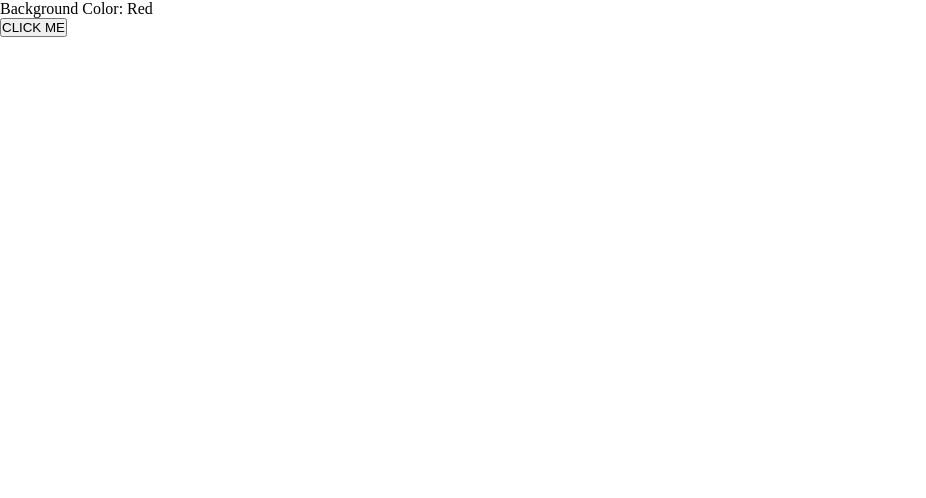
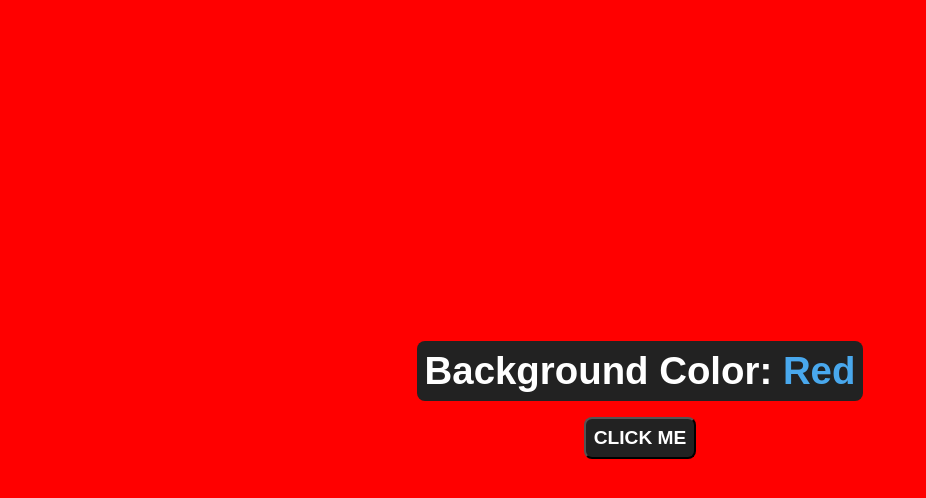
Before and after one commit to codebuilder-js/color-flipper, a plain HTML site: page index.html in a window 1280 px wide. Shown: the whole page, without its empty margins (0-926 px from the left). Drawn offline with Linux system fonts and the light colour scheme.

Commit message:
Create the main style of the page and the algorithm on script.file

```diff
--- a/index.html
+++ b/index.html
@@ -8,7 +8,7 @@
 </head>
 <body>
     <div class="main-container">
-        <div class="color-name">Background Color: Red</div>
+        <div class="color-name">Background Color: <span>Red</span></div>
         <button class="btn-flipper">CLICK ME</button>
     </div>
 
--- a/style.css
+++ b/style.css
@@ -1,5 +1,41 @@
 * {
+    box-sizing: border-box;
+    font-family: Arial, Helvetica, sans-serif;
     margin: 0;
     padding: 0;
-    box-sizing: border-box;
 }
+
+.main-container {
+    background-color: red;
+    height: 100vh;
+
+    display: flex;
+    justify-content: center;
+    align-items: center;
+    flex-direction: column;
+    gap: 16px;
+}
+
+.color-name {
+    background-color: #222222;
+    border-radius: 8px;
+    color: white;
+    font-size: 2.4em;
+    font-weight: bold;
+    padding: 8px;
+}
+
+.color-name span {
+    color: #49a8ed;
+}
+
+button {
+    background-color: #222222;
+    border-radius: 8px;
+    color: white;
+    cursor: pointer;
+    font-size: 1.2em;
+    font-weight: bold;
+    padding: 8px;
+
+}
```
Also changed, not shown: script.js (+7 -0 lines).
